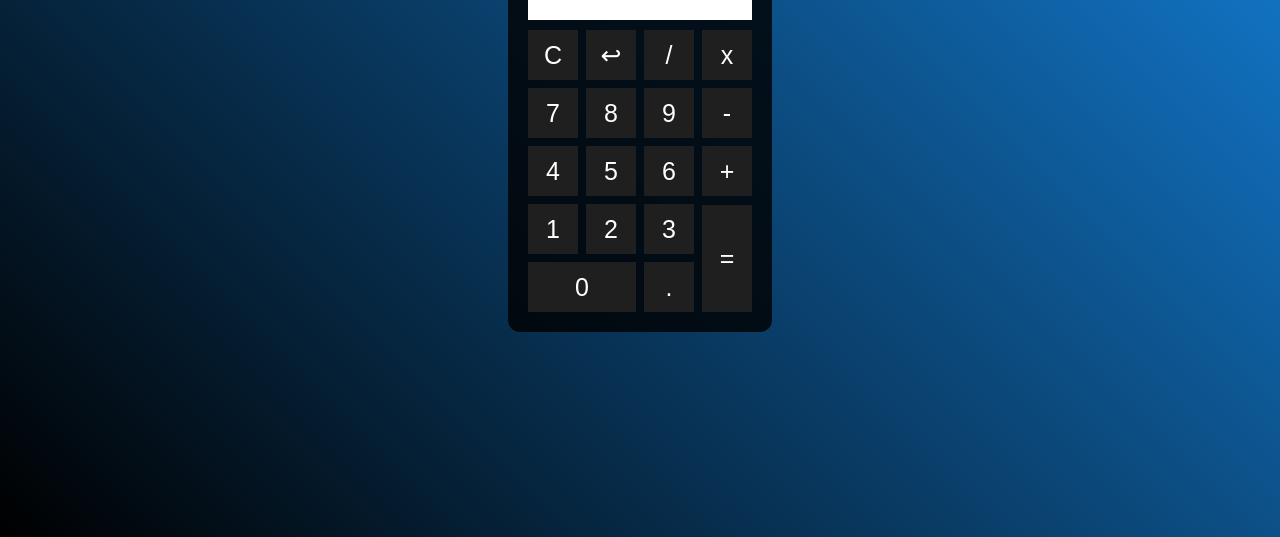
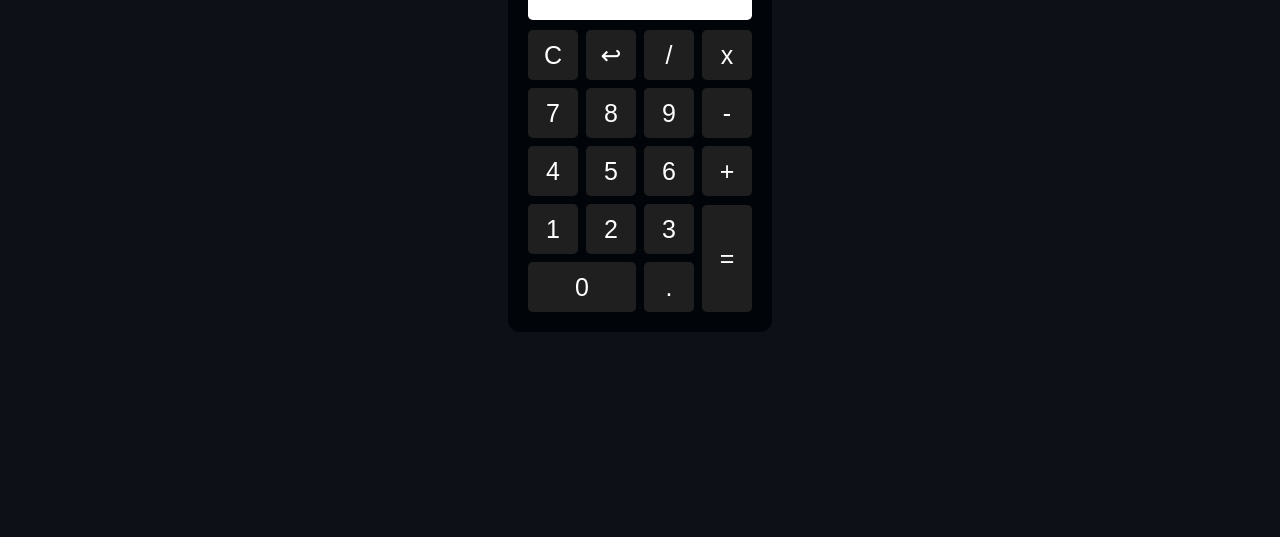
Before and after one commit to WandersonSantoos/proj-calculadora, a plain HTML site: page index.html in a window 1280 px wide. Shown: the part 263-800 px from the top of the page. Drawn offline with Linux system fonts and the light colour scheme.

Commit message:
Foram mudadas coisas no css

```diff
--- a/style.css
+++ b/style.css
@@ -13,7 +13,7 @@ h1 {
 }
 
 .fundo {
-    background-image: linear-gradient(45deg, black, rgb(20, 130, 220));
+    background-color: #0d1117;
     height: 100vh;
     color: white;
     text-align: center;
@@ -21,7 +21,7 @@ h1 {
 
 .calculadora {
     position: absolute;
-    background-color: rgba(0, 0, 0, 0.8);
+    background-color: #010409;
     top: 50%;
     left: 50%;
     transform: translate(-50%, -50%);
@@ -36,6 +36,7 @@ h1 {
     font-size: 25px;
     cursor: pointer;
     margin: 3px;
+    border-radius: .3rem;
     background-color: rgb(31, 31, 31);
     border: none;
     color: white;
@@ -49,6 +50,7 @@ h1 {
     width: 224px;
     height: 30px;
     margin: 5px;
+    border-radius: .3rem;
     font-size: 19px;
     text-align: right;
     padding: 5px;
```
